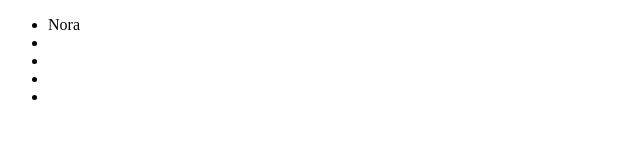
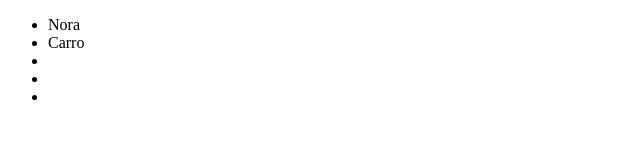
Before and after one commit to NoraKristensson/gritconflict2, a plain HTML site: page index.html in a window 1280 px wide. Shown: the full height of the page, 0-640 px from the left. Drawn offline with Linux system fonts and the light colour scheme.

Commit message:
added carro

```diff
--- a/index.html
+++ b/index.html
@@ -8,7 +8,7 @@
   <body>
     <ul>
       <li>Nora</li>
-      <li></li>
+      <li>Carro</li>
       <li></li>
       <li></li>
       <li></li>
```
